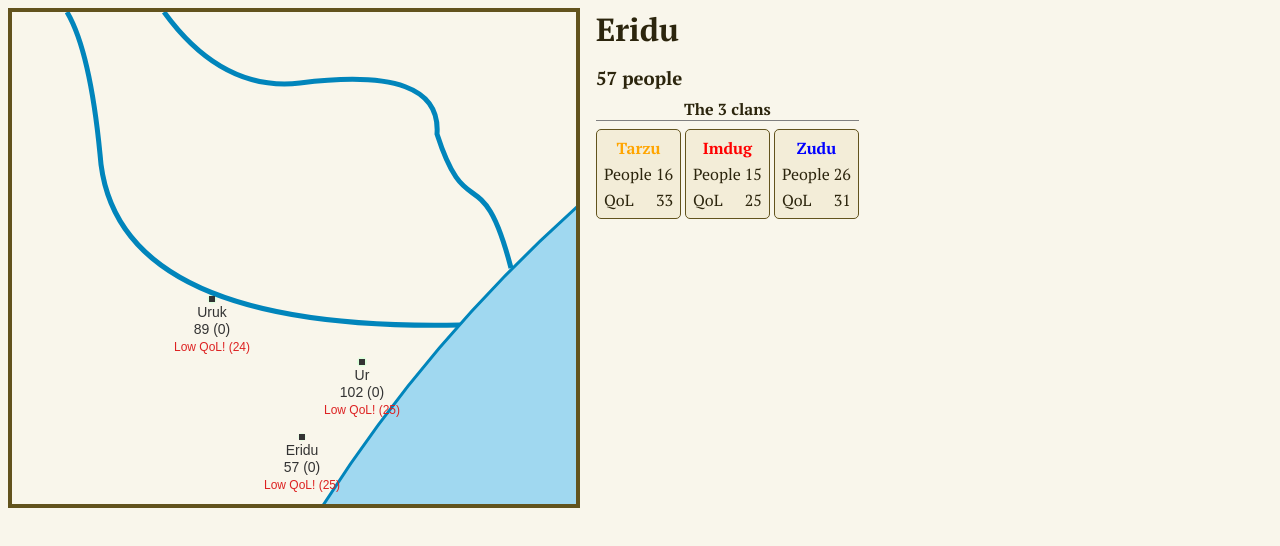
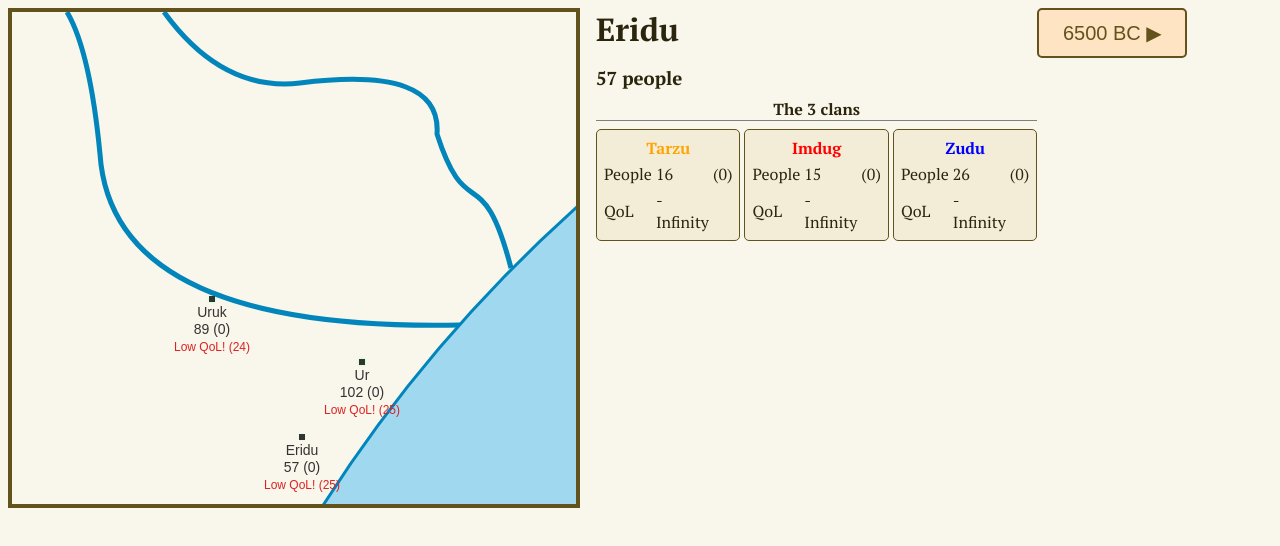
Before and after one commit to dmandelin/world2, a SvelteKit app: page / in a window 1280 px wide. Shown: the top 546 px of the page. Built offline with nearby package versions, Linux system fonts and the light colour scheme.

Commit message:
Updating more or less working in new UI.

```diff
--- a/src/components/ClanCard.svelte
+++ b/src/components/ClanCard.svelte
@@ -9,21 +9,27 @@
         border-radius: 5px;
         padding: 0.25rem;
     }
+
+    table {
+        width: 120px;
+    }
 </style>
 
 <div id="top">
     <table>
         <tbody>
             <tr>
-                <td colspan="2" style:color={clan.color} style:font-weight="bold" style:text-align="center">{clan.name}</td>
+                <td colspan="3" style:color={clan.color} style:font-weight="bold" style:text-align="center">{clan.name}</td>
             </tr>
             <tr>
                 <td>People</td>
                 <td>{clan.size}</td>
+                <td>({clan.lastSizeChange})</td>
             </tr>
             <tr>
                 <td>QoL</td>
                 <td>{clan.qol.toFixed()}</td>
+                <td></td>
             </tr>
         </tbody>
     </table>
--- /dev/null
+++ b/src/components/Sidebar.svelte
@@ -0,0 +1,25 @@
+<script>
+    let { world } = $props();
+
+    function click() {
+        world.advance();
+    }
+</script>
+
+<style>
+    #advance {
+        width: 150px;
+        height: 50px;
+        margin-bottom: 20px;
+        font-size: 20px;
+
+        background-color: bisque;
+        border: 2px solid #62531d;
+        border-radius: 5px;
+        color: #62531d;
+    }
+</style>
+
+<div>
+<button id="advance" onclick={click}>{world.year} ▶</button>
+</div>
--- a/src/components/dtos.ts
+++ b/src/components/dtos.ts
@@ -2,6 +2,7 @@ import type { Assessments, ClanAgent } from "../model/agents";
 import type { Clans } from "../model/clans";
 import type { Clan, EconomicPolicy, EconomicPolicyDecision } from "../model/people";
 import type { Settlement } from "../model/settlement";
+import type { World } from "../model/world";
 
 export type ClanDTO = {
     ref: Clan,
@@ -110,3 +111,33 @@ export class ClansDTO extends Array<ClanDTO> {
         }
     }
 }
+
+export class SettlementDTO {
+    readonly name: string;
+    readonly size: number;
+    readonly lastSizeChange: number;
+
+    readonly clans: ClansDTO;
+
+    constructor(settlement: Settlement) {
+        this.name = settlement.name;
+        this.size = settlement.size;
+        this.lastSizeChange = settlement.lastSizeChange;
+
+        this.clans = new ClansDTO(settlement.clans);
+    }
+}
+
+export class WorldDTO {
+    readonly year: string;
+    readonly settlements: SettlementDTO[];
+
+    constructor(private readonly world: World) {
+        this.year = this.world.year.toString();
+        this.settlements = this.world.settlements.map(s => new SettlementDTO(s));
+    }
+
+    advance() {
+        this.world.advance();
+    }
+}
--- a/src/model/world.ts
+++ b/src/model/world.ts
@@ -1,3 +1,4 @@
+import { WorldDTO } from "../components/dtos";
 import { Annals } from "./annals";
 import { chooseFrom, maxby, maxbyWithValue, minby, shuffled } from "./basics";
 import { Clans } from "./clans";
@@ -50,6 +51,8 @@ export class World {
     ]);
 
     readonly watchers = new Set<(world: World) => void>();
+
+    dto = new WorldDTO(this);
 
     constructor() {
         this.timeline.push(new TimePoint(this));
@@ -180,6 +183,8 @@ export class World {
     }
 
     notify() {
+        this.dto = new WorldDTO(this);
+
         for (const watcher of this.watchers)
             watcher(this);
     }
--- a/src/routes/+page.svelte
+++ b/src/routes/+page.svelte
@@ -2,9 +2,19 @@
     import Land from '../components/Land.svelte';
     import Map from '../components/Map.svelte';
     import Settlement from '../components/Settlement.svelte';
-    import { world } from '../model/world';
+    import Sidebar from '../components/Sidebar.svelte';
+    import { world as _world } from '../model/world';
 
-    let selectedSettlement = $state(world.settlements[0]);
+    let world = $state(_world.dto);
+    let _selectedSettlement = $state(_world.settlements[0]);
+    let selectedSettlement = $derived.by(() =>
+        _selectedSettlement
+            ? world.settlements.find(s => s.name === _selectedSettlement.name) || undefined
+            : undefined);
+
+    _world.watch(() => {
+        world = _world.dto;
+    });
 </script>
 
 <style>
@@ -16,10 +26,11 @@
 </style>
 
 <div style="display: flex;">
-    <Map bind:selection={selectedSettlement} />
+    <Map bind:selection={_selectedSettlement} />
     {#if selectedSettlement}
     <Settlement settlement={selectedSettlement} />
     {:else}
     <Land world={world}/>
     {/if}
+    <Sidebar world={world} />
 </div>
```
